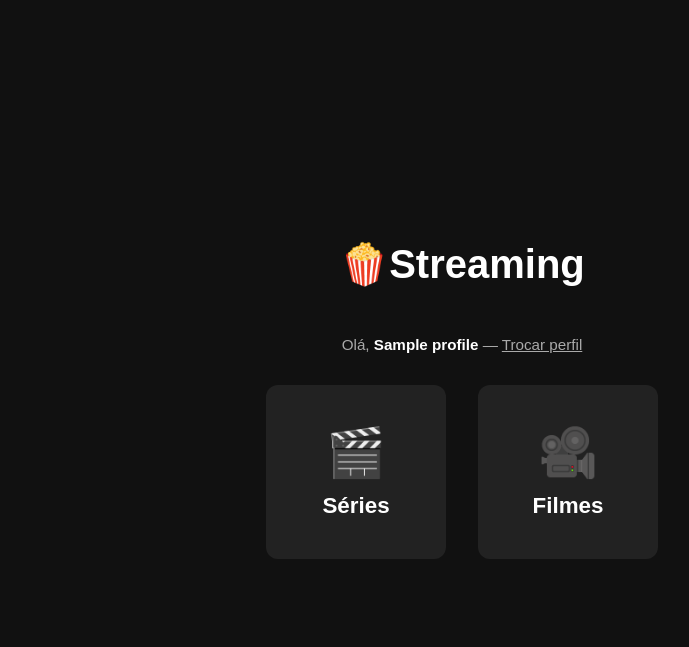
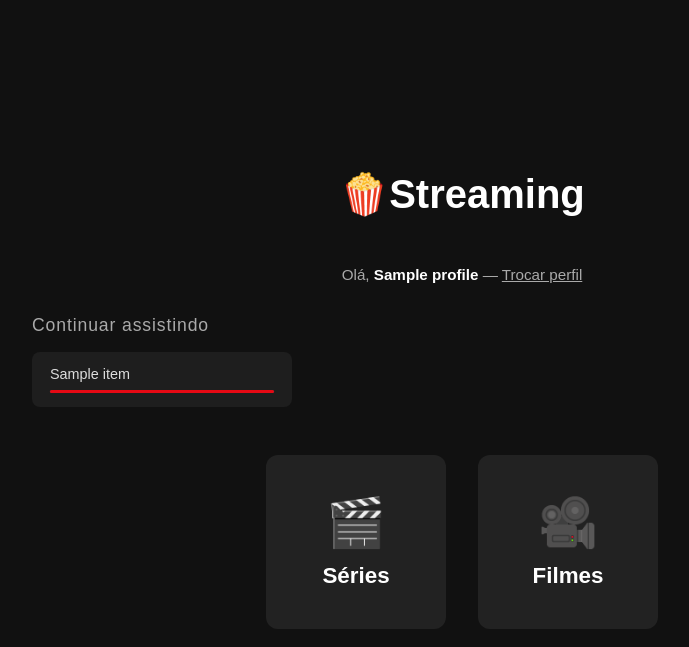
Before and after one commit to pedro-lucas-melo/Project-Streaming, a Python web app: template templates/home.html in a window 1280 px wide. Shown: the top 647 px of the page, without its empty margins (178-867 px from the left). Run offline with Jinja, Linux system fonts and the light colour scheme; the template is opened without the code that fills it: most values are stand-ins (such as "Sample title", 1, 10 or a date in 2020).

Commit message:
feat: add continue watching section on home screen

```diff
--- a/templates/home.html
+++ b/templates/home.html
@@ -57,6 +57,66 @@
         .card .icon {
             font-size: 3rem;
         }
+
+        /* ── CONTINUAR ASSISTINDO ── */
+        .continue-section {
+            width: 100%;
+            max-width: 860px;
+            margin-bottom: 3rem;
+            text-align: left;
+        }
+
+        .continue-section h2 {
+            font-size: 1.1rem;
+            color: #aaa;
+            font-weight: 400;
+            margin-bottom: 1rem;
+            letter-spacing: 0.05em;
+        }
+
+        .continue-list {
+            display: flex;
+            gap: 1rem;
+            flex-wrap: wrap;
+        }
+
+        .continue-card {
+            background: #1e1e1e;
+            border-radius: 8px;
+            padding: 14px 18px;
+            text-decoration: none;
+            color: white;
+            width: 260px;
+            display: flex;
+            flex-direction: column;
+            gap: 8px;
+            transition: background 0.15s, transform 0.15s;
+        }
+
+        .continue-card:hover {
+            background: #2e2e2e;
+            transform: scale(1.02);
+        }
+
+        .continue-card .title {
+            font-size: 0.9rem;
+            white-space: nowrap;
+            overflow: hidden;
+            text-overflow: ellipsis;
+            color: #ddd;
+        }
+
+        .progress-track {
+            height: 3px;
+            background: #444;
+            border-radius: 2px;
+        }
+
+        .progress-fill {
+            height: 100%;
+            background: #e50914;
+            border-radius: 2px;
+        }
     </style>
 </head>
 <body>
@@ -67,6 +127,22 @@
     Olá, <strong style="color:white">{{ profile.name }}</strong> —
     <a href="/profiles/exit" style="color:#aaa; text-decoration:underline;">Trocar perfil</a>
 </p>
+
+{% if in_progress %}
+<div class="continue-section">
+    <h2>Continuar assistindo</h2>
+    <div class="continue-list">
+        {% for item in in_progress %}
+        <a class="continue-card" href="/watch?path={{ item.encoded_path }}">
+            <span class="title">{{ item.label }}</span>
+            <div class="progress-track">
+                <div class="progress-fill" style="width: {{ item.pct }}%"></div>
+            </div>
+        </a>
+        {% endfor %}
+    </div>
+</div>
+{% endif %}
 
 <div class="categories">
     <a class="card" href="/series-list">
```
Also changed, not shown: src/streaming/database.py (+19 -0 lines), src/streaming/server.py (+7 -2 lines).
